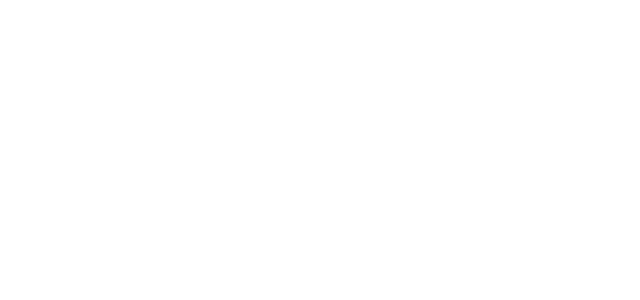
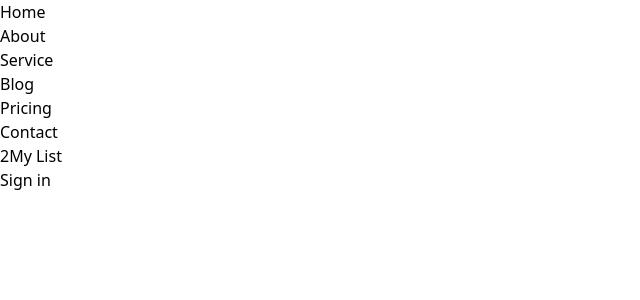
Before and after one commit to harshsinghmumbai/Real-Estate, a React (Vite) app: page / in a window 1280 px wide. Shown: the top 300 px of the page, without its empty margins (0-640 px from the left). Built offline with nearby package versions, Linux system fonts and the light colour scheme.

Commit message:
add first component in project

```diff
--- a/src/App.jsx
+++ b/src/App.jsx
@@ -1,7 +1,11 @@
+import Header from "./Components/header";
+
 const App = () => {
-  return <>
-
-  </>;
+  return (
+    <>
+      <Header />
+    </>
+  );
 };
 
 export default App;
--- a/src/Components/header.jsx
+++ b/src/Components/header.jsx
@@ -1,4 +1,4 @@
-const header = () => {
+const Header = () => {
   return (
     <>
       <header>
@@ -22,15 +22,15 @@
           <p>
             <span>2</span>
             <span>My List</span>
-                  </p>
-                  <button>
-                      <span></span>
-                      <span>Sign in</span>
-                  </button>
+          </p>
+          <button>
+            <span></span>
+            <span>Sign in</span>
+          </button>
         </div>
       </header>
     </>
   );
 };
 
-export default header;
+export default Header;
```
